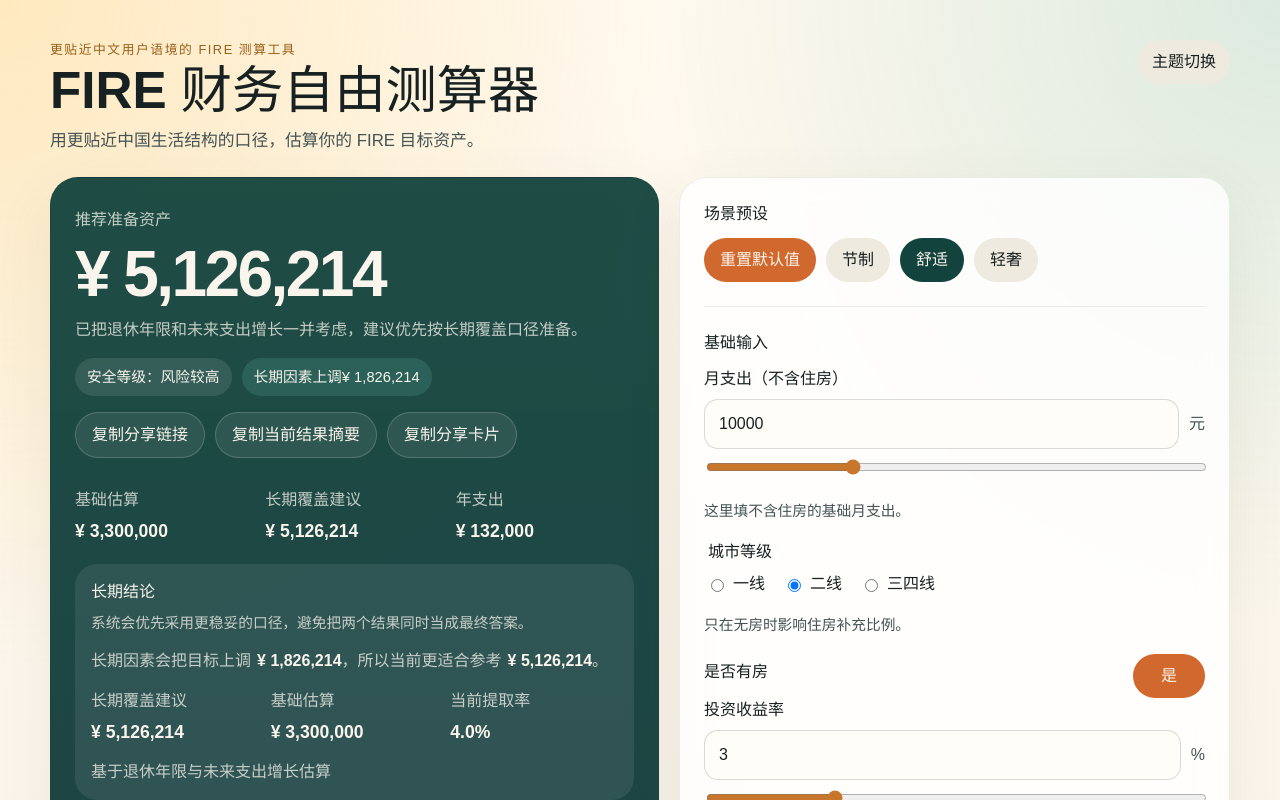
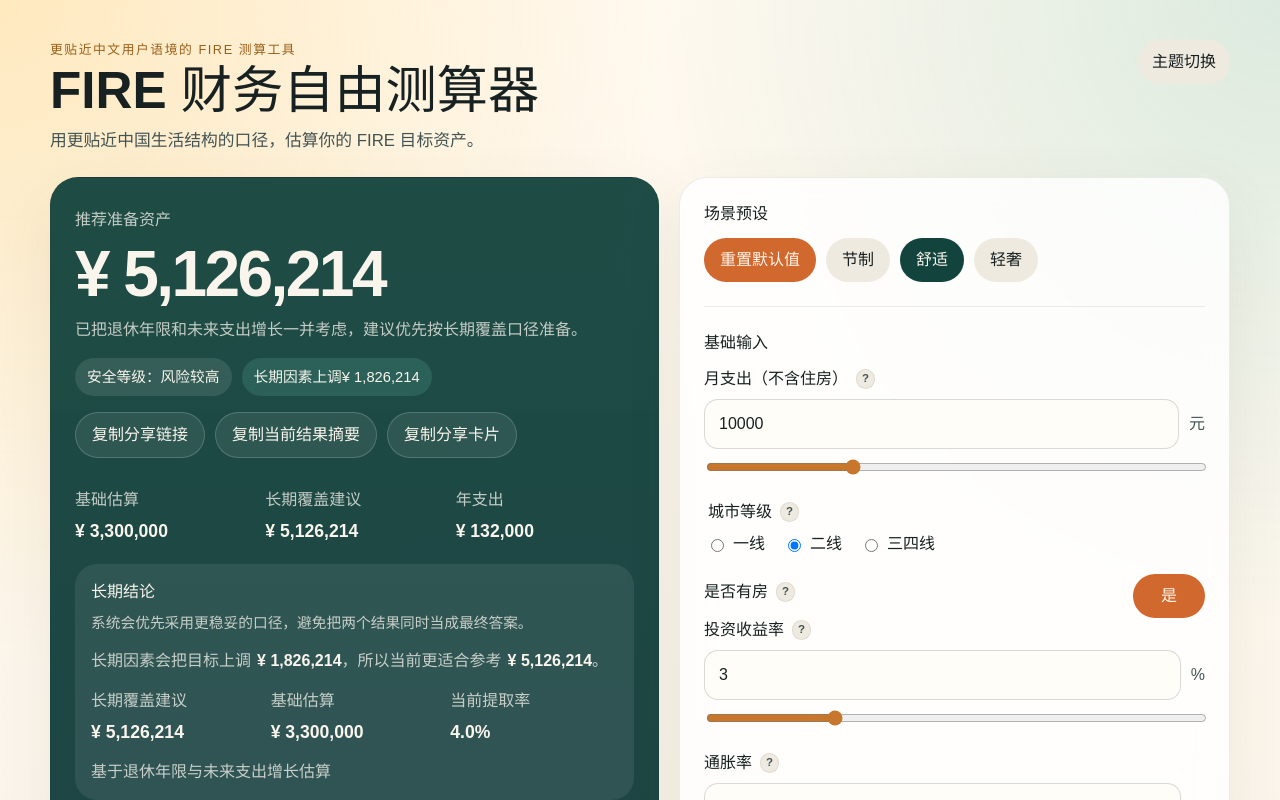
Before and after one commit to cholf5/fire-cn-calculator, a React (Vite) app: page / in a window 1280 px wide. Shown: the top 800 px of the page. Built offline with nearby package versions, Linux system fonts and the light colour scheme.

Commit message:
feat: add parameter info tips

```diff
--- a/src/components/AdvancedInputs.tsx
+++ b/src/components/AdvancedInputs.tsx
@@ -1,5 +1,6 @@
 import { useState } from "react";
 import type { FireFormValues } from "../core/types";
+import { FieldLabel } from "./FieldLabel";
 import { NumberField } from "./NumberField";
 
 interface AdvancedInputsProps {
@@ -26,7 +27,12 @@ export function AdvancedInputs({ values, onChange }: AdvancedInputsProps) {
       {expanded ? (
         <div className="advanced-grid">
           <NumberField
-            label="医疗支出占比"
+            label={
+              <FieldLabel
+                label="医疗支出占比"
+                helpText="会按比例抬高总年支出，用于预留基础医疗和健康支出空间。"
+              />
+            }
             value={values.medicalExpenseRatio * 100}
             min={0}
             max={30}
@@ -34,10 +40,14 @@ export function AdvancedInputs({ values, onChange }: AdvancedInputsProps) {
             suffix="%"
             onChange={(value) => onChange("medicalExpenseRatio", value / 100)}
           />
-          <p className="field-hint">会按比例抬高年支出估算。</p>
 
           <NumberField
-            label="租金增长率"
+            label={
+              <FieldLabel
+                label="租金增长率"
+                helpText="无房时用于推算未来住房支出的增长，会影响长期覆盖建议。"
+              />
+            }
             value={values.rentGrowthRate * 100}
             min={0}
             max={10}
@@ -46,10 +56,13 @@ export function AdvancedInputs({ values, onChange }: AdvancedInputsProps) {
             onChange={(value) => onChange("rentGrowthRate", value / 100)}
           />
 
-          <p className="field-hint">预留扩展，当前不影响主结果。</p>
-
           <NumberField
-            label="退休年限"
+            label={
+              <FieldLabel
+                label="退休年限"
+                helpText="用于估算需要覆盖多少年的退休生活，年限越长，长期覆盖建议通常越高。"
+              />
+            }
             value={values.retirementYears}
             min={10}
             max={60}
@@ -57,8 +70,6 @@ export function AdvancedInputs({ values, onChange }: AdvancedInputsProps) {
             suffix="年"
             onChange={(value) => onChange("retirementYears", value)}
           />
-
-          <p className="field-hint">预留扩展，当前不影响主结果。</p>
         </div>
       ) : null}
     </section>
--- a/src/components/BasicInputs.tsx
+++ b/src/components/BasicInputs.tsx
@@ -1,4 +1,5 @@
 import type { FireFormValues } from "../core/types";
+import { FieldLabel } from "./FieldLabel";
 import { NumberField } from "./NumberField";
 
 interface BasicInputsProps {
@@ -17,7 +18,12 @@ export function BasicInputs({ values, onChange }: BasicInputsProps) {
       </div>
 
       <NumberField
-        label="月支出（不含住房）"
+        label={
+          <FieldLabel
+            label="月支出（不含住房）"
+            helpText="这里填写不含房租或房贷的基础月支出，住房部分会按是否有房和城市等级单独估算。"
+          />
+        }
         value={values.monthlyBaseExpense}
         min={2000}
         max={30000}
@@ -25,10 +31,14 @@ export function BasicInputs({ values, onChange }: BasicInputsProps) {
         suffix="元"
         onChange={(value) => onChange("monthlyBaseExpense", value)}
       />
-      <p className="field-hint">这里填不含住房的基础月支出。</p>
 
       <fieldset className="field radio-group">
-        <legend className="field-label">城市等级</legend>
+        <legend className="field-label">
+          <FieldLabel
+            label="城市等级"
+            helpText="只在无房时影响住房补充比例，一线、二线、三四线会采用不同住房压力口径。"
+          />
+        </legend>
         <div className="radio-options">
           <label>
             <input
@@ -59,10 +69,14 @@ export function BasicInputs({ values, onChange }: BasicInputsProps) {
           </label>
         </div>
       </fieldset>
-      <p className="field-hint">只在无房时影响住房补充比例。</p>
 
       <label className="toggle-row">
-        <span className="field-label">是否有房</span>
+        <span className="field-label">
+          <FieldLabel
+            label="是否有房"
+            helpText="有房时住房补充按 0 计算；无房时会额外加入住房成本。"
+          />
+        </span>
         <button
           className={`toggle ${values.hasHouse ? "is-active" : ""}`}
           type="button"
@@ -73,7 +87,12 @@ export function BasicInputs({ values, onChange }: BasicInputsProps) {
       </label>
 
       <NumberField
-        label="投资收益率"
+        label={
+          <FieldLabel
+            label="投资收益率"
+            helpText="用于计算实际收益率，并参与长期覆盖建议的折现估算。"
+          />
+        }
         value={values.returnRate * 100}
         min={0}
         max={12}
@@ -83,7 +102,12 @@ export function BasicInputs({ values, onChange }: BasicInputsProps) {
       />
 
       <NumberField
-        label="通胀率"
+        label={
+          <FieldLabel
+            label="通胀率"
+            helpText="用于估算未来支出增长，通胀越高，长期覆盖建议通常越高。"
+          />
+        }
         value={values.inflationRate * 100}
         min={0}
         max={8}
@@ -93,7 +117,12 @@ export function BasicInputs({ values, onChange }: BasicInputsProps) {
       />
 
       <NumberField
-        label="提取率 SWR"
+        label={
+          <FieldLabel
+            label="提取率 SWR"
+            helpText="表示退休后每年可从资产中提取的比例，提取率越高，基础估算越低，但风险通常更高。"
+          />
+        }
         value={values.swr * 100}
         min={2}
         max={6}
@@ -101,7 +130,6 @@ export function BasicInputs({ values, onChange }: BasicInputsProps) {
         suffix="%"
         onChange={(value) => onChange("swr", value / 100)}
       />
-      <p className="field-hint">表示退休后每年的资产提取率。</p>
     </section>
   );
 }
--- /dev/null
+++ b/src/components/FieldLabel.tsx
@@ -0,0 +1,15 @@
+import { InfoTip } from "./InfoTip";
+
+interface FieldLabelProps {
+  label: string;
+  helpText: string;
+}
+
+export function FieldLabel({ label, helpText }: FieldLabelProps) {
+  return (
+    <span className="field-label-row">
+      <span>{label}</span>
+      <InfoTip label={label} text={helpText} />
+    </span>
+  );
+}
--- /dev/null
+++ b/src/components/InfoTip.tsx
@@ -0,0 +1,50 @@
+import { useEffect, useId, useRef, useState } from "react";
+
+interface InfoTipProps {
+  label: string;
+  text: string;
+}
+
+export function InfoTip({ label, text }: InfoTipProps) {
+  const [open, setOpen] = useState(false);
+  const tipId = useId();
+  const containerRef = useRef<HTMLSpanElement>(null);
+
+  useEffect(() => {
+    if (!open) {
+      return undefined;
+    }
+
+    function handlePointerDown(event: MouseEvent) {
+      if (!containerRef.current?.contains(event.target as Node)) {
+        setOpen(false);
+      }
+    }
+
+    document.addEventListener("mousedown", handlePointerDown);
+
+    return () => {
+      document.removeEventListener("mousedown", handlePointerDown);
+    };
+  }, [open]);
+
+  return (
+    <span ref={containerRef} className="info-tip">
+      <button
+        className={`info-tip-trigger ${open ? "is-open" : ""}`}
+        type="button"
+        aria-label={`查看${label}说明`}
+        aria-expanded={open}
+        aria-describedby={open ? tipId : undefined}
+        onClick={() => setOpen((current) => !current)}
+      >
+        ?
+      </button>
+      {open ? (
+        <span id={tipId} className="info-tip-popover" role="tooltip">
+          {text}
+        </span>
+      ) : null}
+    </span>
+  );
+}
--- a/src/components/NumberField.tsx
+++ b/src/components/NumberField.tsx
@@ -1,7 +1,7 @@
-import { useId } from "react";
+import { useId, type ReactNode } from "react";
 
 interface NumberFieldProps {
-  label: string;
+  label: ReactNode;
   value: number;
   min: number;
   max: number;
--- a/src/styles.css
+++ b/src/styles.css
@@ -242,8 +242,7 @@ input {
 
 .field + .field,
 .toggle-row,
-.radio-group,
-.field-hint {
+.radio-group {
   margin-top: 18px;
 }
 
@@ -251,6 +250,12 @@ input {
   display: block;
   margin-bottom: 8px;
   font-weight: 600;
+}
+
+.field-label-row {
+  display: inline-flex;
+  align-items: center;
+  gap: 8px;
 }
 
 .field-inputs {
@@ -301,6 +306,72 @@ input {
   justify-content: space-between;
 }
 
+.info-tip {
+  position: relative;
+  display: inline-flex;
+}
+
+.info-tip-trigger {
+  display: inline-flex;
+  align-items: center;
+  justify-content: center;
+  width: 1.2rem;
+  height: 1.2rem;
+  padding: 0;
+  border: 1px solid var(--panel-border);
+  border-radius: 999px;
+  background: var(--subtle-bg);
+  color: var(--muted-text);
+  font-size: 0.72rem;
+  font-weight: 700;
+  line-height: 1;
+  cursor: pointer;
+  transition:
+    transform 0.18s ease,
+    border-color 0.18s ease,
+    color 0.18s ease;
+}
+
+.info-tip-trigger:hover,
+.info-tip-trigger:focus-visible,
+.info-tip-trigger.is-open {
+  border-color: var(--accent-strong);
+  color: var(--accent-strong);
+  outline: none;
+  transform: translateY(-1px);
+}
+
+.info-tip-popover {
+  position: absolute;
+  top: calc(100% + 10px);
+  left: 0;
+  z-index: 20;
+  min-width: 14rem;
+  width: min(18rem, calc(100vw - 4rem));
+  padding: 12px 14px;
+  border: 1px solid var(--panel-border);
+  border-radius: 14px;
+  background: var(--panel-bg);
+  box-shadow: var(--panel-shadow);
+  color: var(--page-text);
+  font-size: 0.88rem;
+  font-weight: 500;
+  line-height: 1.5;
+}
+
+.info-tip-popover::before {
+  content: "";
+  position: absolute;
+  top: -6px;
+  left: 10px;
+  width: 12px;
+  height: 12px;
+  background: var(--panel-bg);
+  border-top: 1px solid var(--panel-border);
+  border-left: 1px solid var(--panel-border);
+  transform: rotate(45deg);
+}
+
 .toggle {
   min-width: 72px;
   padding: 10px 14px;
@@ -322,11 +393,6 @@ input {
 
 .advanced-grid {
   margin-top: 18px;
-}
-
-.field-hint {
-  color: var(--muted-text);
-  font-size: 0.92rem;
 }
 
 .result-panel {
```
Also changed, not shown: 1 other file (tests, documents, lock files or other folders).
